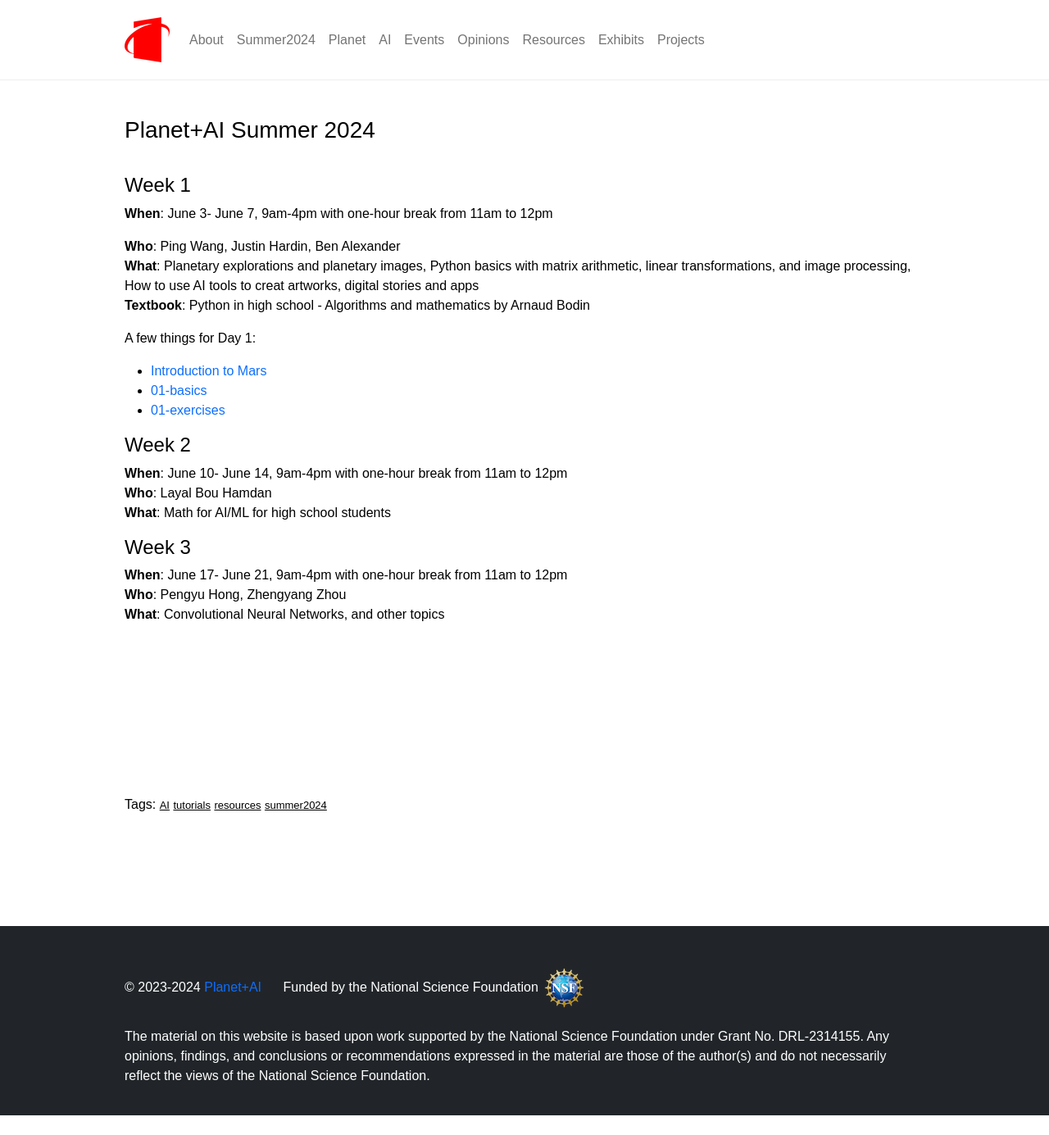
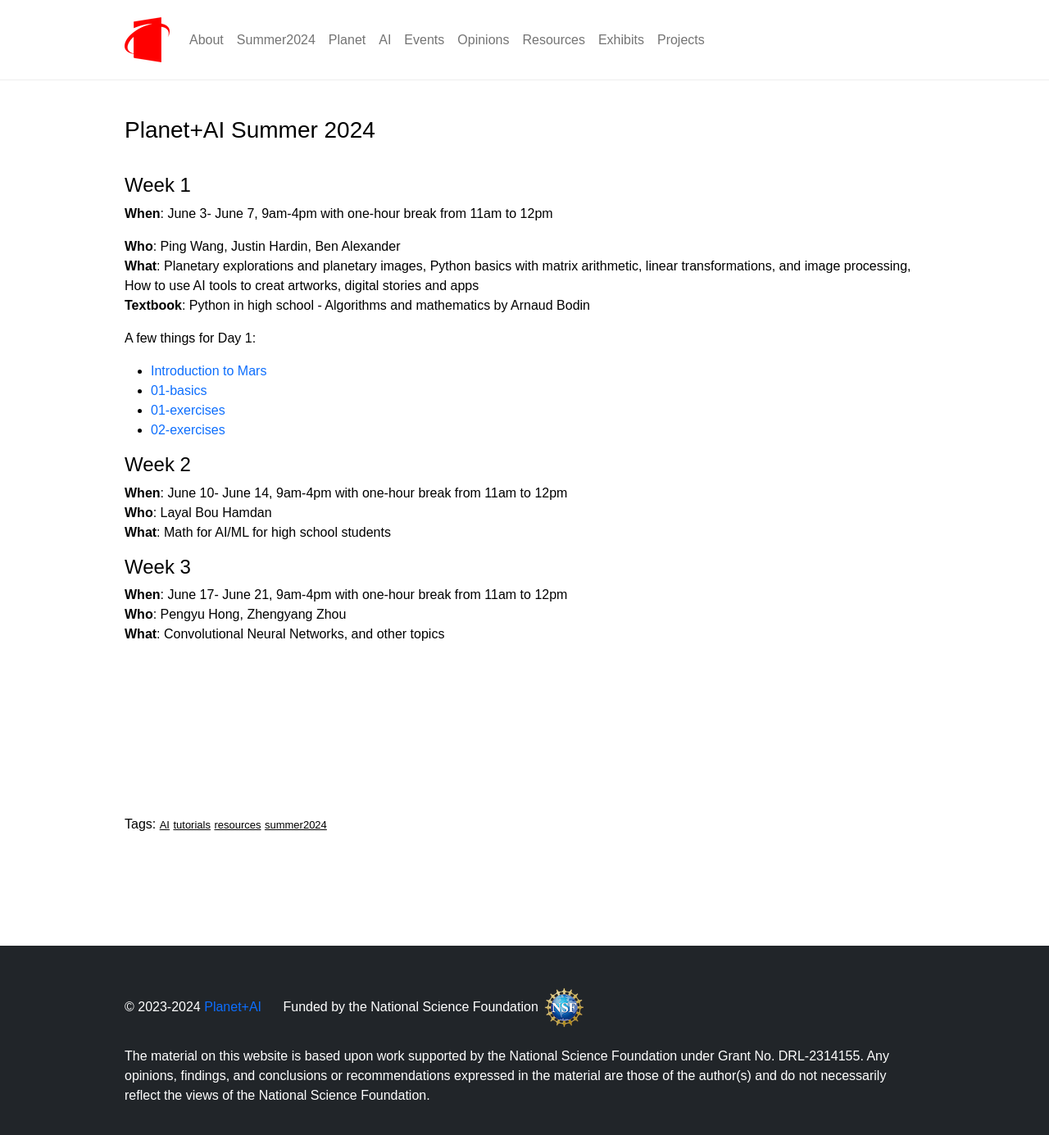
Before and after one commit to planet-ai-2023/planet-ai-2023.github.io, a Jekyll site: the page built from _posts/2024-6-01-summer-2024.md, in a window 1280 px wide. Shown: the whole page at 82% size. Built offline with Jekyll 4.4.1, drawn with Linux system fonts in a browser that asks for light colours; before the commit the page ends 1361 px from its top, so only the background shows below that.

Commit message:
Add files via upload

```diff
--- a/_posts/2024-6-01-summer-2024.md
+++ b/_posts/2024-6-01-summer-2024.md
@@ -19,6 +19,7 @@ A few things for Day 1:
 - [Introduction to Mars](https://docs.google.com/presentation/d/16N0taMZJaeUL_abBs8yafYxmXuTPiCcR/edit?usp=sharing&ouid=113200546422009820244&rtpof=true&sd=true){:target="_blank"}
 - [01-basics](https://gist.github.com/planet-ai-2023/9bf5bb954fc2b7bd81cff2568ae25fcd){:target="_blank"}
 - [01-exercises](https://docs.google.com/document/d/1l-cFjiHUmPhF_p28RDp60_vjjDyfbW5FnJ_qiMNmzzw/edit?usp=sharing){:target="_blank"}
+- [02-exercises](https://drive.google.com/file/d/1Z52po3iWAU3jQh-vscchYn6_GsqiiMrT/view?usp=sharing){:target="_blank"}
 
 
 # Week 2
```
